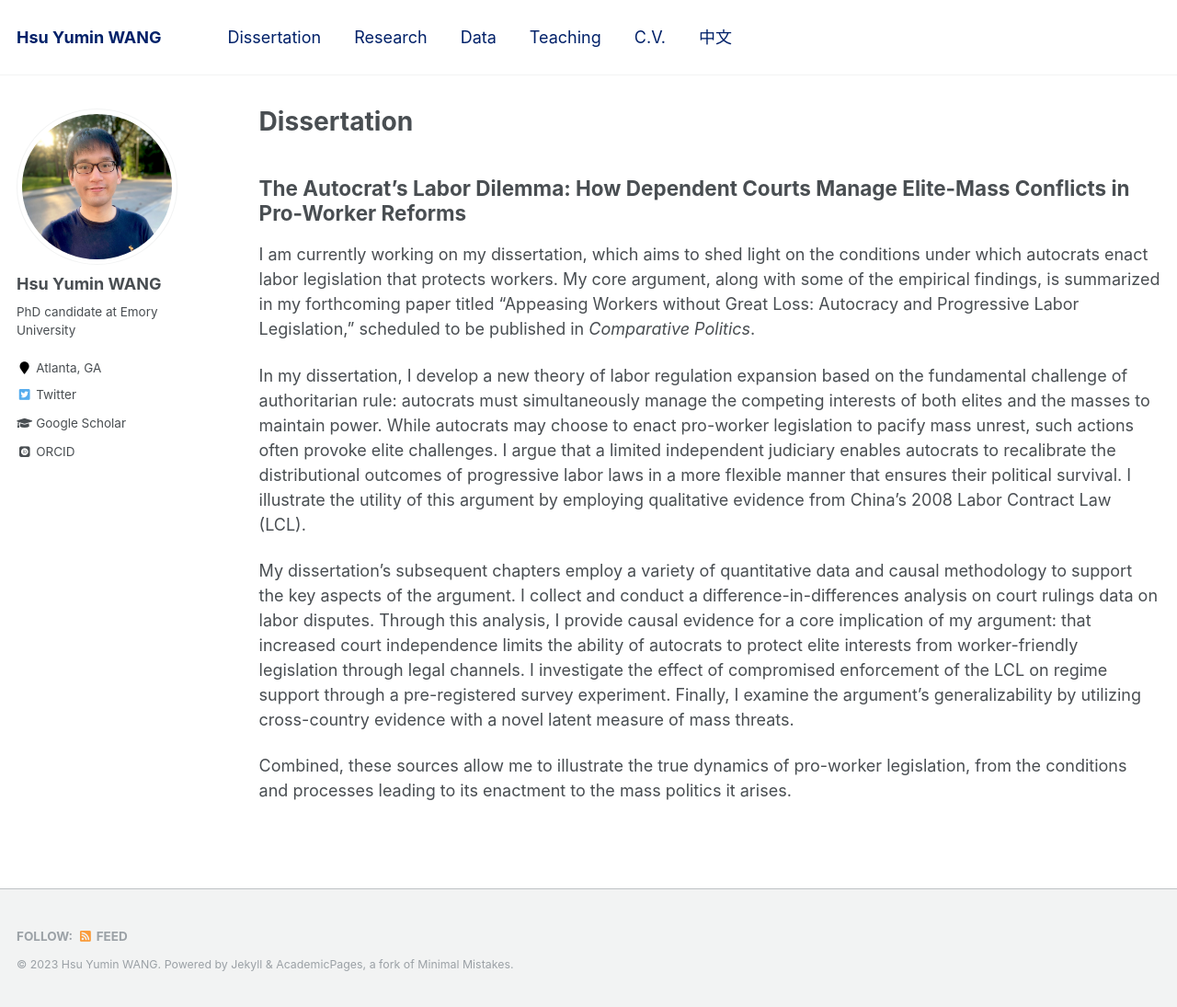
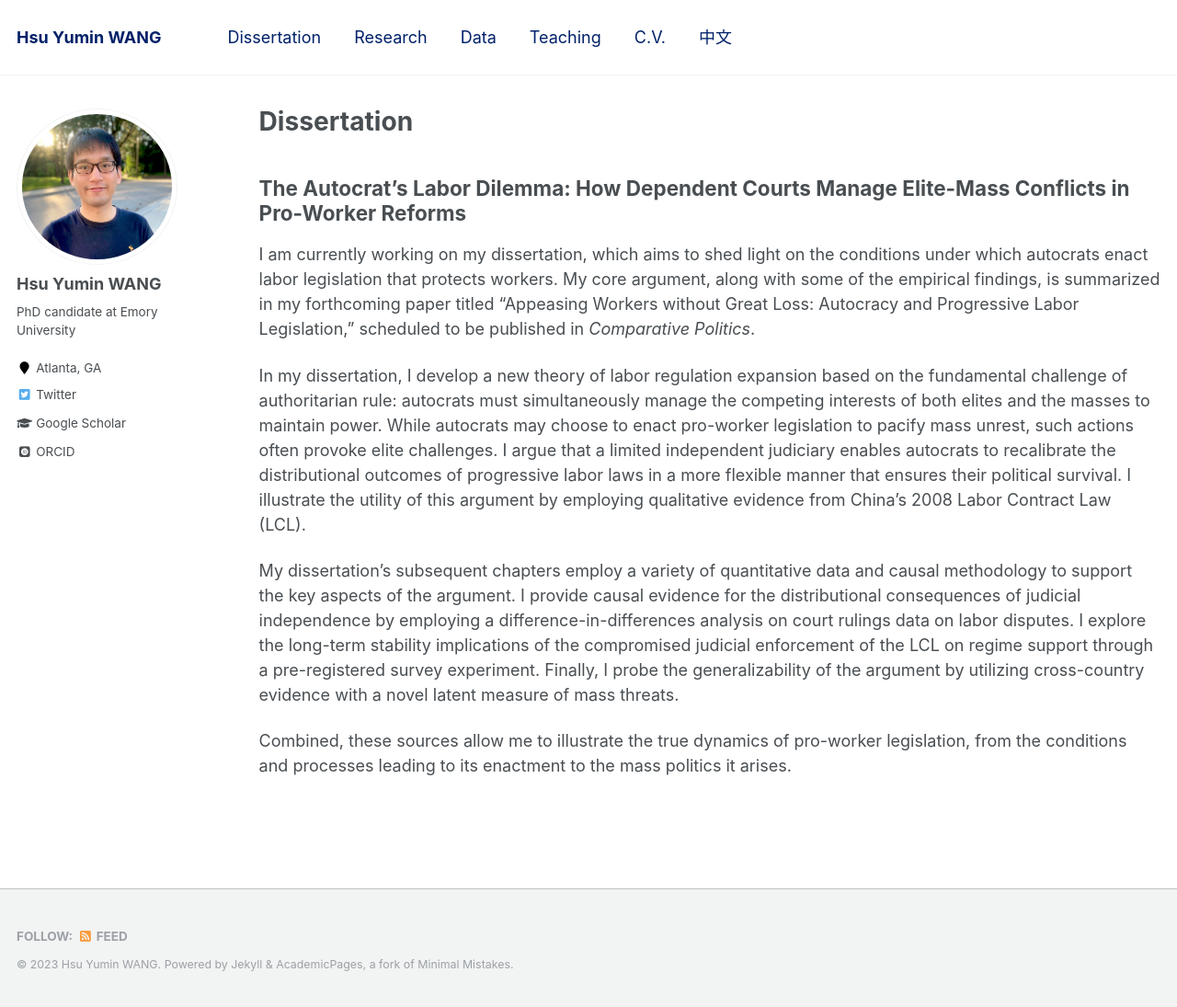
Before and after one commit to hsuyumin/hsuyumin.github.io, a Jekyll site: the page built from _pages/dissertation.md, in a window 1280 px wide and 1095 px high. Shown: the whole window at 92% size. Built offline with Jekyll 4.4.1, drawn with Linux system fonts in a browser that asks for light colours; some web fonts are replaced.

Commit message:
Update dissertation.md

```diff
--- a/_pages/dissertation.md
+++ b/_pages/dissertation.md
@@ -14,6 +14,6 @@ I am currently working on my dissertation, which aims to shed light on the condi
 
 In my dissertation, I develop a new theory of labor regulation expansion based on the fundamental challenge of authoritarian rule: autocrats must simultaneously manage the competing interests of both elites and the masses to maintain power. While autocrats may choose to enact pro-worker legislation to pacify mass unrest, such actions often provoke elite challenges. I argue that a limited independent judiciary enables autocrats to recalibrate the distributional outcomes of progressive labor laws in a more flexible manner that ensures their political survival. I illustrate the utility of this argument by employing qualitative evidence from China’s 2008 Labor Contract Law (LCL).
 
-My dissertation's subsequent chapters employ a variety of quantitative data and causal methodology to support the key aspects of the argument. I collect and conduct a difference-in-differences analysis on court rulings data on labor disputes. Through this analysis, I provide causal evidence for a core implication of my argument: that increased court independence limits the ability of autocrats to protect elite interests from worker-friendly legislation through legal channels. I investigate the effect of compromised enforcement of the LCL on regime support through a pre-registered survey experiment. Finally, I examine the argument's generalizability by utilizing cross-country evidence with a novel latent measure of mass threats.
+My dissertation's subsequent chapters employ a variety of quantitative data and causal methodology to support the key aspects of the argument. I provide causal evidence for the distributional consequences of judicial independence by employing a difference-in-differences analysis on court rulings data on labor disputes. I explore the long-term stability implications of the compromised judicial enforcement of the LCL on regime support through a pre-registered survey experiment. Finally, I probe the generalizability of the argument by utilizing cross-country evidence with a novel latent measure of mass threats.
 
 Combined, these sources allow me to illustrate the true dynamics of pro-worker legislation, from the conditions and processes leading to its enactment to the mass politics it arises.
```
